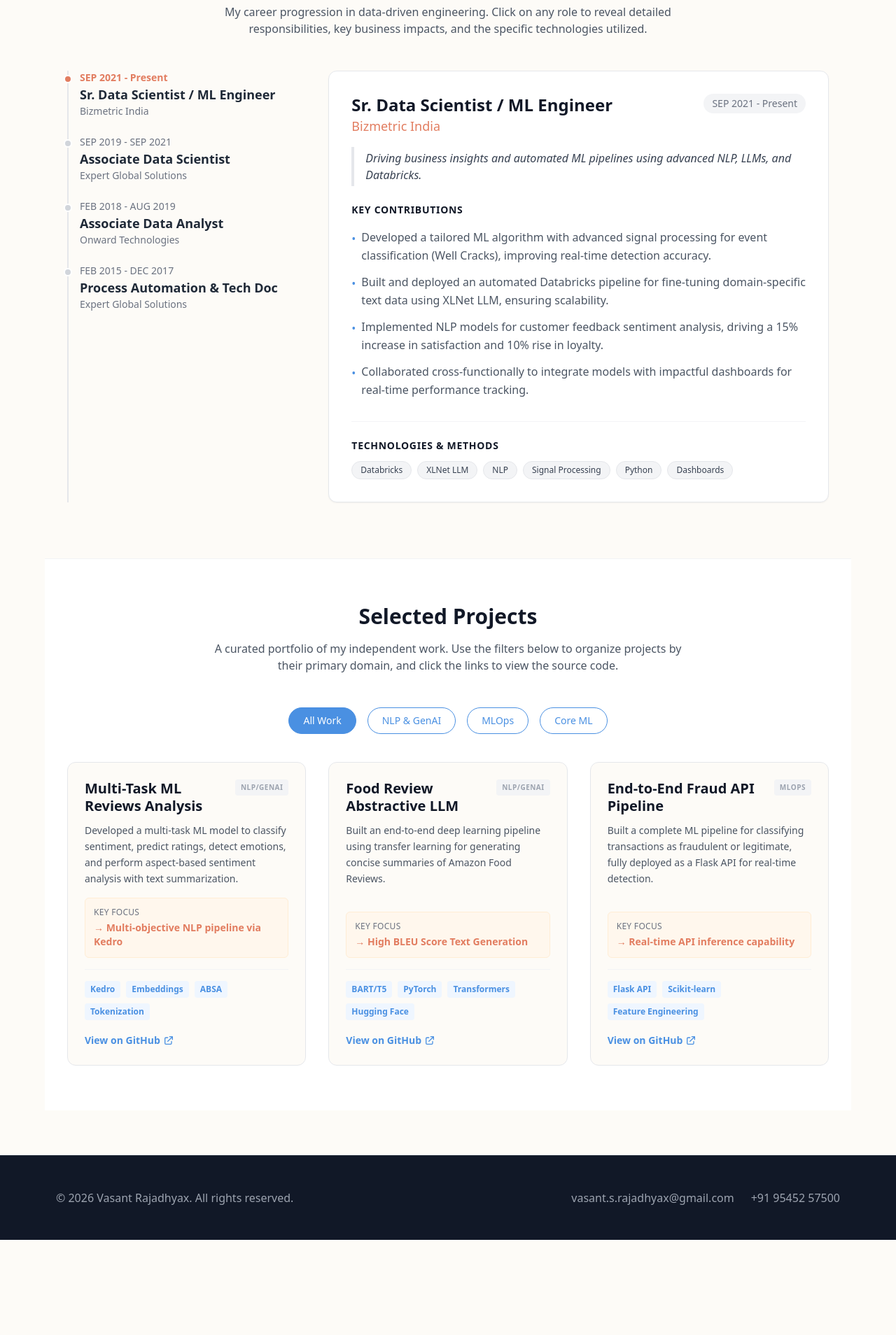
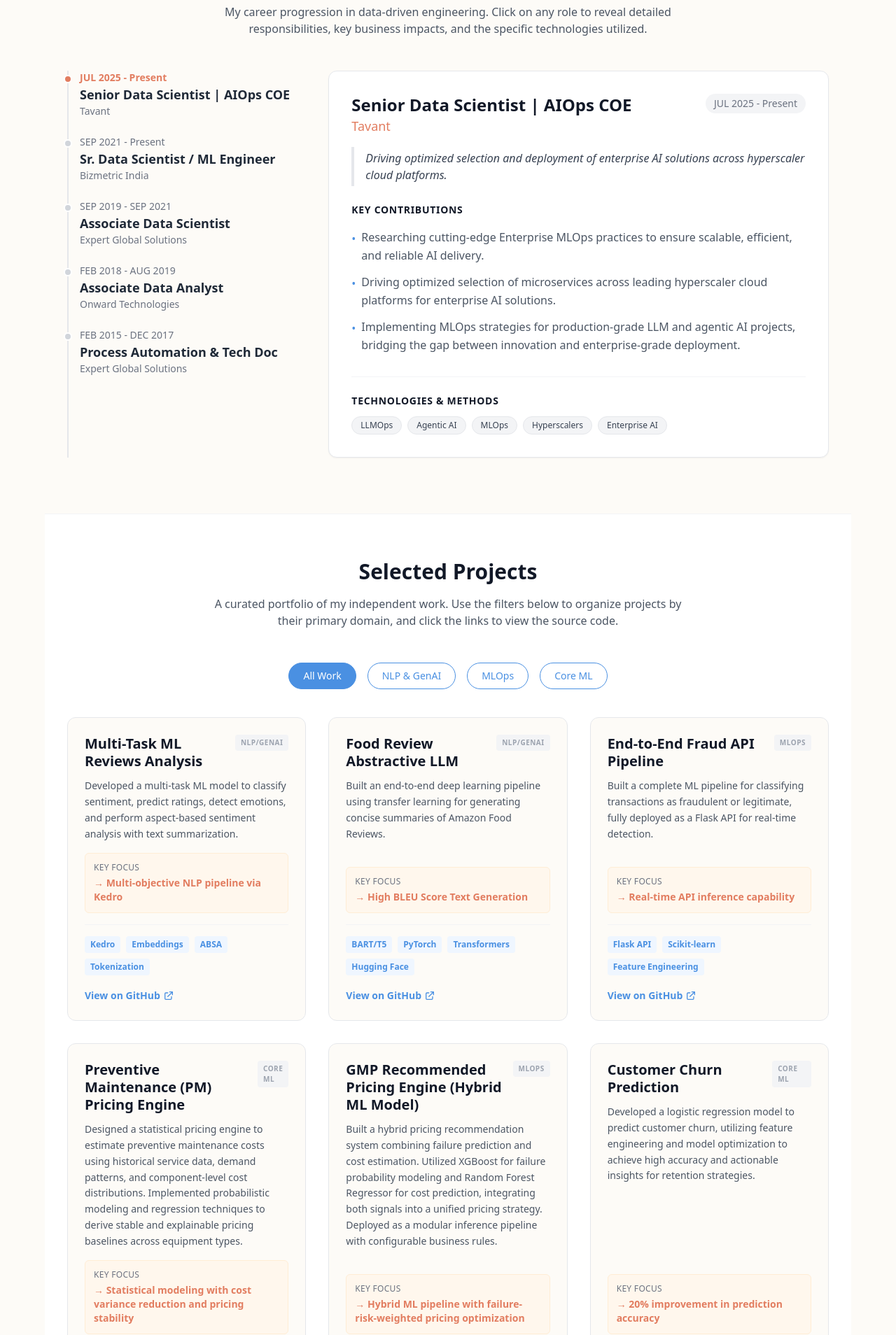
Before and after one commit to vasant1012/vasant1012.github.io, a plain HTML site: page index.html in a window 1280 px wide. Shown: the part 1560-3468 px from the top of the page at 70% size. Before the commit the page ends 3332 px from the top, so only its background shows below. Drawn offline with nearby package versions, Linux system fonts and the light colour scheme.

Commit message:
feat: update skills and experience sections with new data and roles

```diff
--- a/index.html
+++ b/index.html
@@ -174,8 +174,8 @@
 
         const skillsData = {
             core: {
-                labels: ['Python', 'Numpy & Pandas', 'Scikit Learn', 'Feature Engineering', 'Statistical Inference', 'Time Series Analysis'],
-                data: [95, 90, 85, 90, 80, 85], // Update your proficiency percentages here
+                labels: ['Python', 'SQL', 'Numpy & Pandas', 'Scikit Learn', 'Feature Engineering', 'Statistical Inference', 'Time Series Analysis'],
+                data: [95, 65, 90, 85, 90, 80, 85], // Update your proficiency percentages here
                 color: '#4a90e2'
             },
             deep: {
@@ -191,6 +191,20 @@
         };
 
         const experienceData = [
+            {
+                id: 'exp0',
+                year: 'JUL 2025 - Present',
+                role: 'Senior Data Scientist | AIOps COE',
+                company: 'Tavant',
+                location: 'Pune (Hybrid)',
+                description: 'Driving optimized selection and deployment of enterprise AI solutions across hyperscaler cloud platforms.',
+                bullets: [
+                    'Researching cutting-edge Enterprise MLOps practices to ensure scalable, efficient, and reliable AI delivery.',
+                    'Driving optimized selection of microservices across leading hyperscaler cloud platforms for enterprise AI solutions.',
+                    'Implementing MLOps strategies for production-grade LLM and agentic AI projects, bridging the gap between innovation and enterprise-grade deployment.'
+                ],
+                tech: ['LLMOps', 'Agentic AI', 'MLOps', 'Hyperscalers', 'Enterprise AI']
+            },
             {
                 id: 'exp1',
                 year: 'SEP 2021 - Present',
@@ -272,6 +286,27 @@
                 metric: 'Real-time API inference capability',
                 tags: ['Flask API', 'Scikit-learn', 'Feature Engineering'],
                 link: 'https://github.com/vasant1012/Fraud_Detection'
+            },
+            {
+                title: 'Preventive Maintenance (PM) Pricing Engine',
+                category: 'coreml', // 'nlp', 'mlops', or 'coreml'
+                description: 'Designed a statistical pricing engine to estimate preventive maintenance costs using historical service data, demand patterns, and component-level cost distributions. Implemented probabilistic modeling and regression techniques to derive stable and explainable pricing baselines across equipment types.',
+                metric: 'Statistical modeling with cost variance reduction and pricing stability',
+                tags: ['Statistical Modeling', 'Regression', 'Time Series', 'Feature Engineering', 'Explainability']
+            },
+            {
+                title: 'GMP Recommended Pricing Engine (Hybrid ML Model)',
+                category: 'mlops', // 'nlp', 'mlops', or 'coreml'
+                description: 'Built a hybrid pricing recommendation system combining failure prediction and cost estimation. Utilized XGBoost for failure probability modeling and Random Forest Regressor for cost prediction, integrating both signals into a unified pricing strategy. Deployed as a modular inference pipeline with configurable business rules.',
+                metric: 'Hybrid ML pipeline with failure-risk-weighted pricing optimization',
+                tags: ['XGBoost', 'Random Forest', 'Hybrid Modeling', 'Inference Pipeline', 'MLOps']
+            },
+            {
+                title: 'Customer Churn Prediction',
+                category: 'coreml',
+                description: 'Developed a logistic regression model to predict customer churn, utilizing feature engineering and model optimization to achieve high accuracy and actionable insights for retention strategies.',
+                metric: '20% improvement in prediction accuracy',
+                tags: ['Logistic Regression', 'Feature Engineering', 'Model Optimization', 'Customer Segmentation']
             }
         ];
 
```
